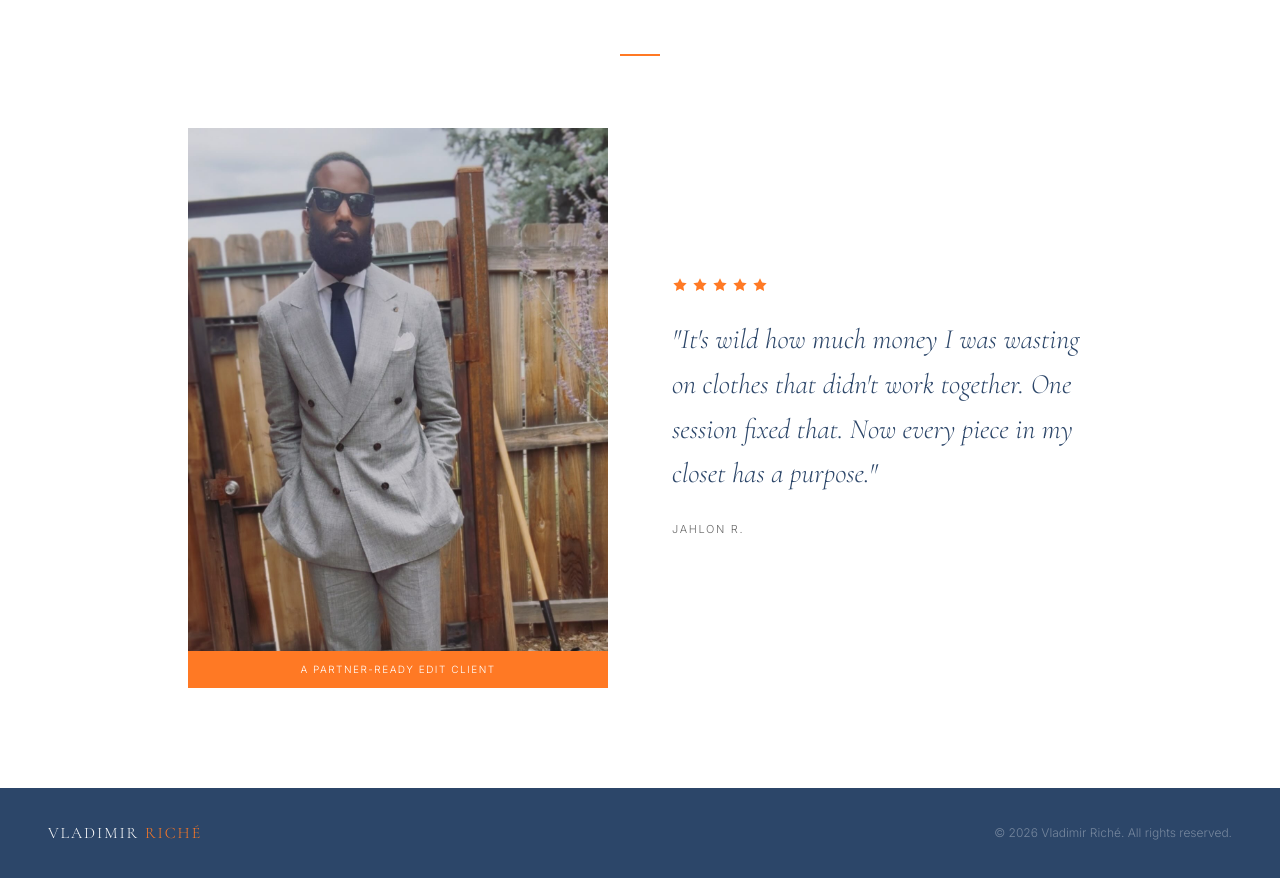
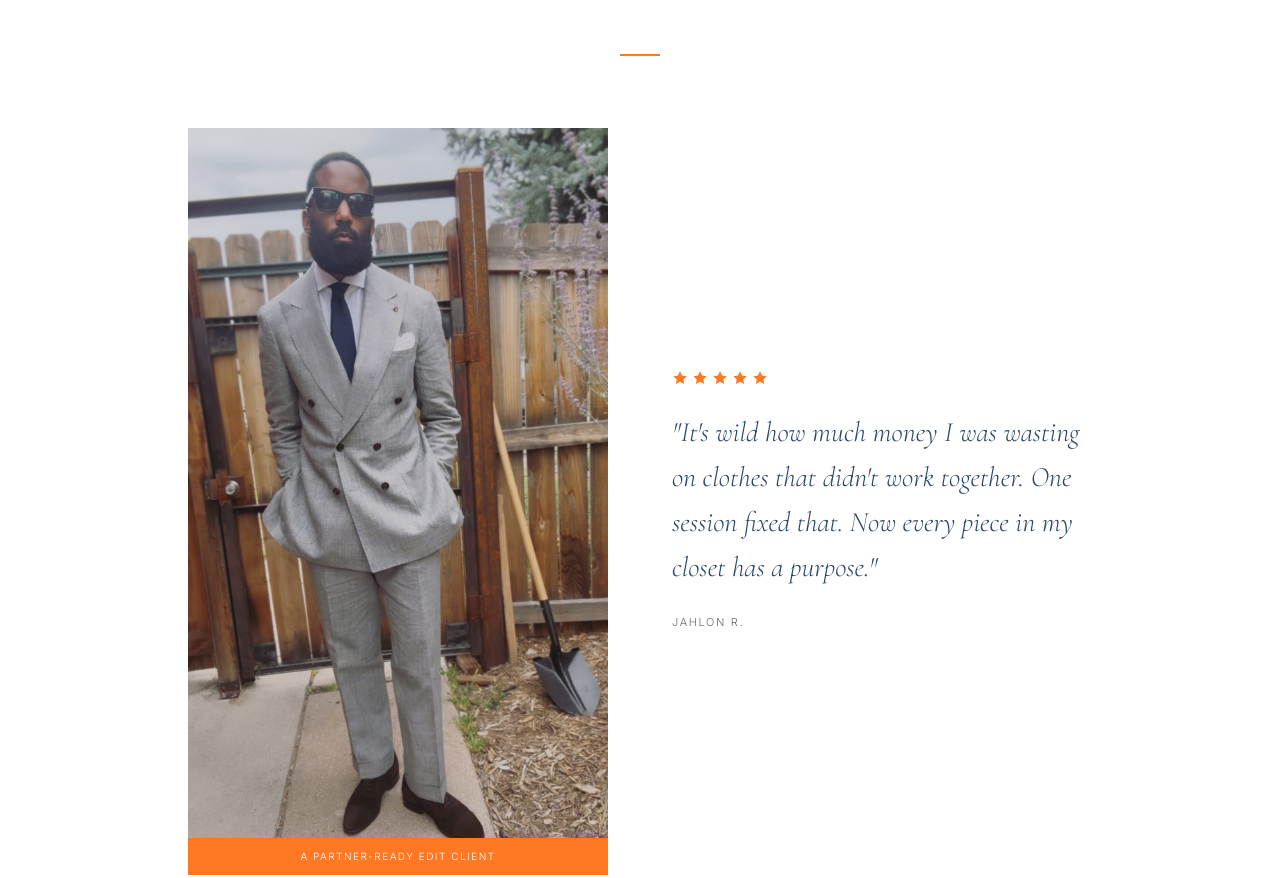
Before and after one commit to vladriche-maker/Main-Website, a website: page public/book.html in a window 1280 px wide. Shown: the part 1300-2178 px from the top of the page. Drawn offline with nearby package versions, Linux system fonts and the light colour scheme.

Commit message:
Add files via upload

```diff
--- a/public/book.html
+++ b/public/book.html
@@ -354,7 +354,6 @@
     }
 
     .client-photo {
-      aspect-ratio: 3/4;
       background: var(--navy);
       overflow: hidden;
       position: relative;
@@ -362,9 +361,7 @@
 
     .client-photo img {
       width: 100%;
-      height: 100%;
-      object-fit: cover;
-      object-position: top;
+      height: auto;
       display: block;
     }
 
```
